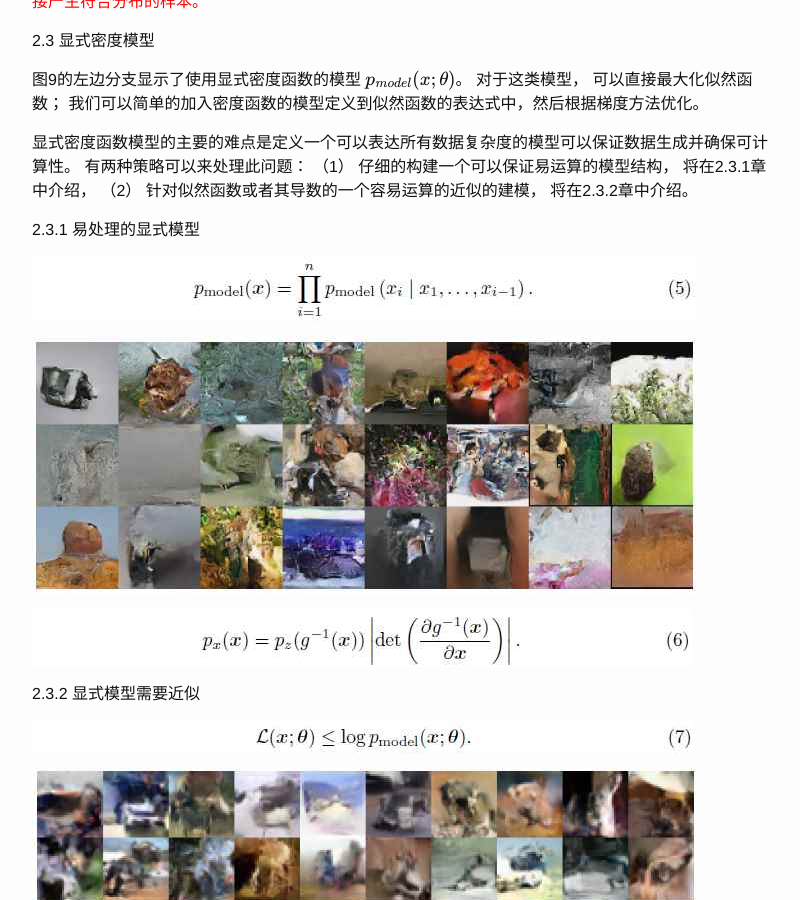
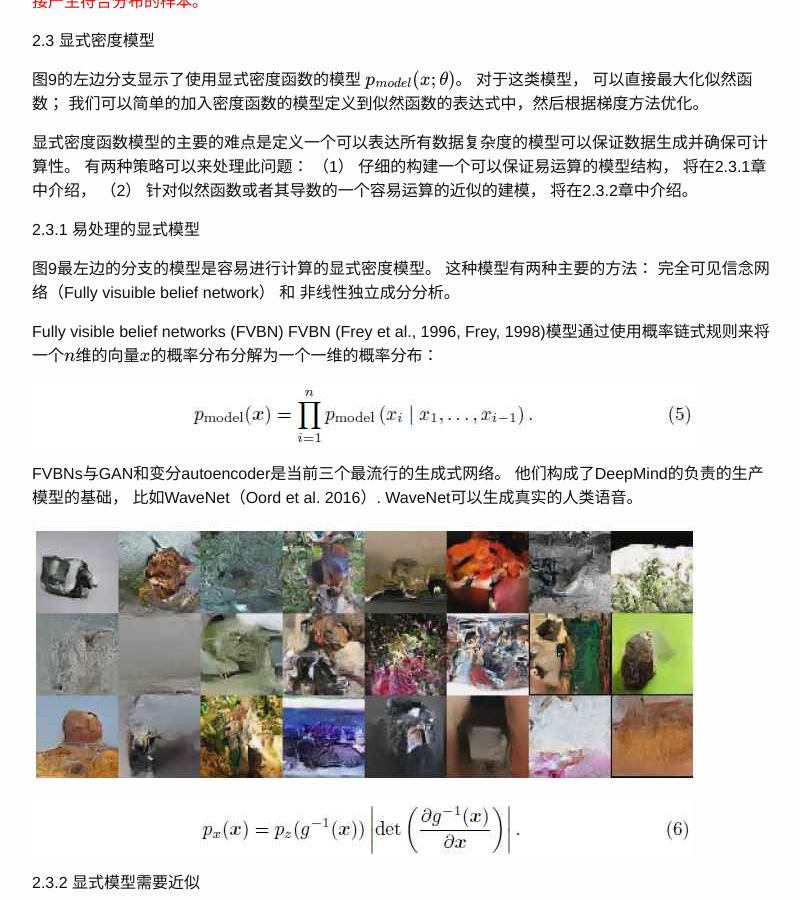
Before and after one commit to sinpycn/sinpycn.github.io, a Jekyll site: the page built from _posts/research/2017-04-29-NIPS2016 GAN Tutorial-:-How-do-generative-models-work.md, in a window 1280 px wide and 900 px high, scrolled down 2725 px. Shown: the whole window, without its empty margins (238-1038 px from the left). Built offline with Jekyll 4.4.1, drawn with Linux system fonts in a browser that asks for light colours; formulas are drawn with MathJax 3.

Commit message:
Update 2017-04-29-NIPS2016 GAN Tutorial-:-How-do-generative-models-work.md

```diff
--- a/_posts/research/2017-04-29-NIPS2016 GAN Tutorial-:-How-do-generative-models-work.md
+++ b/_posts/research/2017-04-29-NIPS2016 GAN Tutorial-:-How-do-generative-models-work.md
@@ -64,9 +64,15 @@ mathjax: true
 
 2.3.1 易处理的显式模型
 
+图9最左边的分支的模型是容易进行计算的显式密度模型。 这种模型有两种主要的方法： 完全可见信念网络（Fully visuible belief network） 和 非线性独立成分分析。
+
+Fully visible belief networks (FVBN)
+FVBN (Frey et al., 1996, Frey, 1998)模型通过使用概率链式规则来将一个$$n$$维的向量$$x$$的概率分布分解为一个一维的概率分布：
 
 ![Equation 5](/images/201704/28/eq05.jpg)
 
+FVBNs与GAN和变分autoencoder是当前三个最流行的生成式网络。
+他们构成了DeepMind的负责的生产模型的基础， 比如WaveNet（Oord et al. 2016）. WaveNet可以生成真实的人类语音。
 
 ![Figure 10](/images/201704/28/fig10.jpg)
 
```
